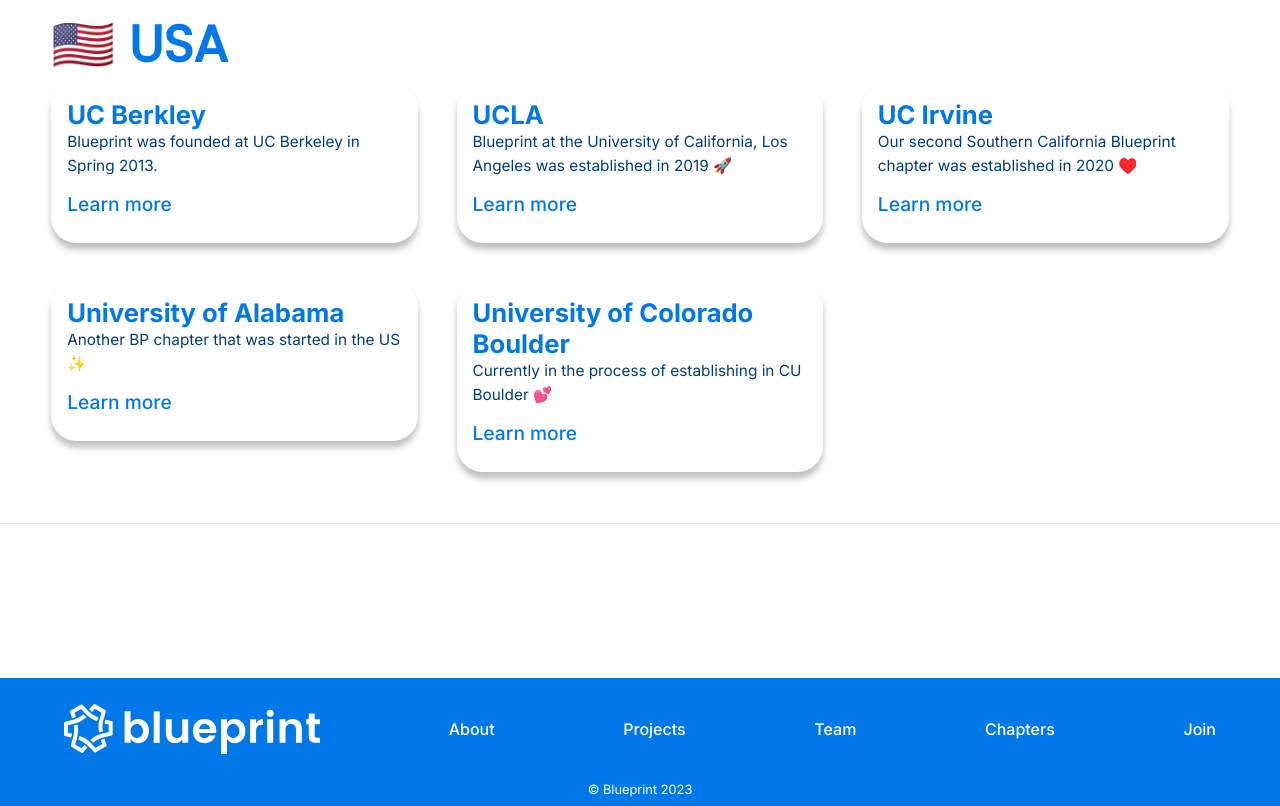
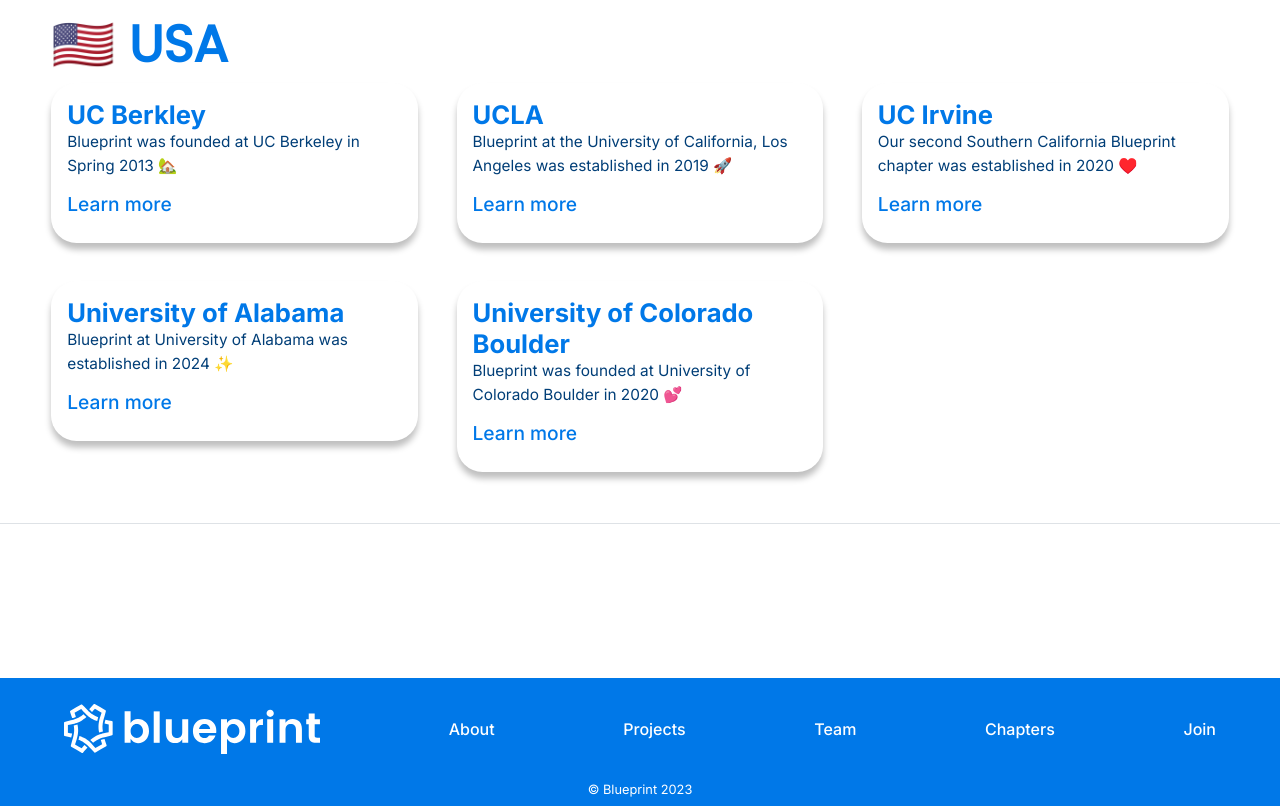
Before and after one commit to uoftblueprint/website-v2, a Next.js app: page /chapters in a window 1280 px wide. Shown: the part 1280-2086 px from the top of the page. Built offline with nearby package versions, Linux system fonts and the light colour scheme.

Commit message:
Fixed Links
Fixed links for UC Irvine, UC Boulder and UC Carleton. Additionally, fixed the body for Alabama and Boulder so that they display the right established year

```diff
--- a/src/app/chapters/page.tsx
+++ b/src/app/chapters/page.tsx
@@ -8,7 +8,7 @@ import {Grid} from "@mantine/core";
 const infoCAN = [
   {title: "University of Waterloo", description: 'UWaterloo was the first Blueprint chapter, founded in 2015 🍁', link:'https://uwblueprint.org/'},
   {title: "University of Toronto", description: 'The second Canadian chapter to be established, started in 2020 🌿', link: 'https://uoftblueprint.org/'},
-  {title: "Carleton University", description: "The third Blueprint chapter in Canada 🍂", link: "https://linktr.ee/cublueprint"},
+  {title: "Carleton University", description: "The third Blueprint chapter in Canada 🍂", link: "https://carletonblueprint.org/"},
 ]
 
 const rowCAN = infoCAN.map((info)=> (
@@ -17,11 +17,11 @@ const rowCAN = infoCAN.map((info)=> (
 
 //USA
 const infoUSA = [
-  {title: "UC Berkley", description: 'Blueprint was founded at UC Berkeley in Spring 2013.', link:'https://calblueprint.org/'},
+  {title: "UC Berkley", description: 'Blueprint was founded at UC Berkeley in Spring 2013 🏡', link:'https://calblueprint.org/'},
   {title: "UCLA", description: 'Blueprint at the University of California, Los Angeles was established in 2019 🚀', link: 'https://lablueprint.org/'},
-  {title: "UC Irvine", description: "Our second Southern California Blueprint chapter was established in 2020 ♥️", link: "https://uciblueprint.org/#/"},
-  {title: "University of Alabama", description: 'Another BP chapter that was started in the US ✨', link:'https://website.sdwight.workers.dev/'},
-  {title: "University of Colorado Boulder", description: 'Currently in the process of establishing in CU Boulder 💕', link: 'https://calblueprint.org/chapters'},
+  {title: "UC Irvine", description: "Our second Southern California Blueprint chapter was established in 2020 ♥️", link: "https://blueprintatuci.github.io/"},
+  {title: "University of Alabama", description: 'Blueprint at University of Alabama was established in 2024 ✨', link:'https://website.sdwight.workers.dev/'},
+  {title: "University of Colorado Boulder", description: 'Blueprint was founded at University of Colorado Boulder in 2020 💕', link: 'https://blueprintboulder.org/'},
 ];
 
 
```
